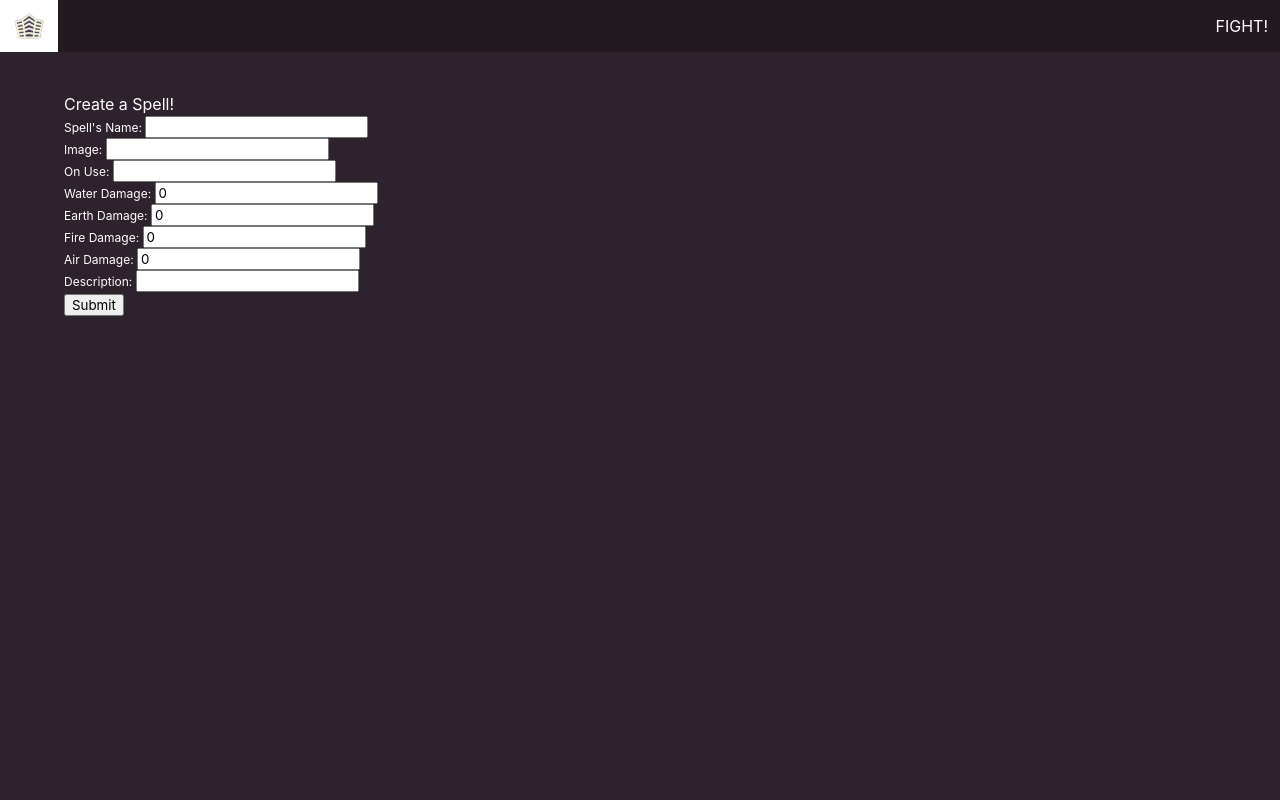
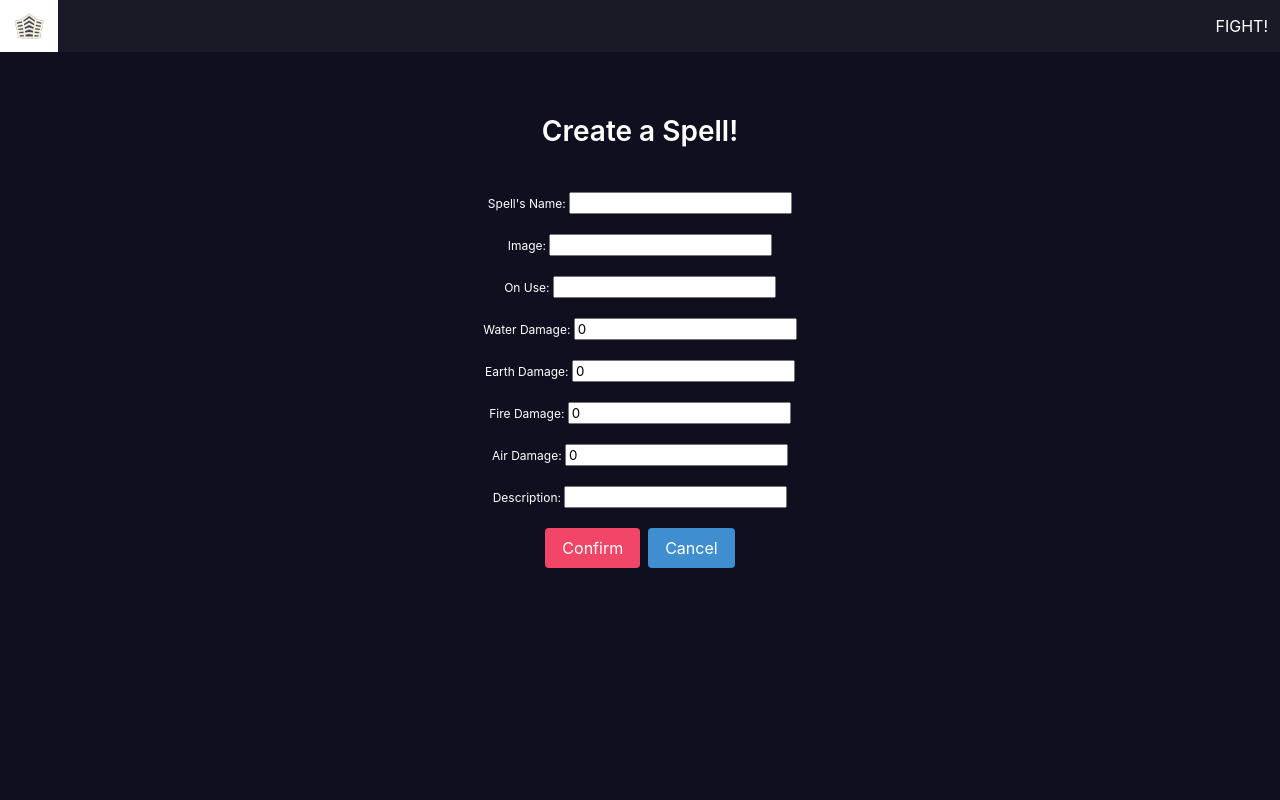
Before and after one commit to TyKirkland/Capstone_Project, a Django app: page /spells/new/ in a window 1280 px wide. Run offline with Django 4.2, Linux system fonts and the light colour scheme.

Commit message:
more styling

```diff
--- a/main_app/static/styles/main.css
+++ b/main_app/static/styles/main.css
@@ -1,12 +1,12 @@
 
 body {
-    background-color: rgb(46, 34, 44);
-    color: #ffffff;
+  background-color: rgb(15, 15, 31);
+  color: #ffffff;
     min-height: 100vh;
   }
 
   .navbarcolor {
-    background-color: rgb(34, 25, 33);
+    background-color: rgb(26, 26, 38);
   }
 
 
@@ -42,7 +42,7 @@ body {
   .card {
     transition: 0.1s linear;
     border: 1px solid white !important;
-    background-color: rgb(68, 53, 65);
+    background-color: rgb(44, 44, 58);
     width: 250px
   }
 
@@ -53,7 +53,7 @@ body {
   }
 
 .cardheaderbackground{
-  background-color: rgb(34, 25, 33) !important;
+  background-color: rgb(26, 26, 38);
   border: 1px solid white !important;
   border-left: 0px !important;
   border-right: 0px !important;
@@ -73,14 +73,14 @@ body {
     top: 45px;
     width: 500px;
     height: 500px;
-    background-color: rgb(68, 53, 65);
+    background-color: rgb(26, 26, 38);
     overflow: hidden;
     border-radius: 5px;
   }
 
   .detail__img::after {
     content: "";
-    background-image: linear-gradient(transparent 60%, rgb(34,25,33));
+    background-image: linear-gradient(transparent 60% rgb(26, 26, 38));
     position: absolute;
     top: 0;
     left: 0;
@@ -241,7 +241,7 @@ body {
 }
 
 .buttonbackground{
-  background-color: rgb(34, 25, 33);
+  background-color: rgb(26, 26, 38);
   color: white;
 }
 
--- a/main_app/templates/character_delete_confirmation.html
+++ b/main_app/templates/character_delete_confirmation.html
@@ -8,7 +8,7 @@
         {% csrf_token %}
         <div class="buttons">
             <input class="button is-danger" type="submit" value="Confirm" />
-            <a class="button is-primary" href="{% url 'character_detail' character.pk %}">Cancel</a>
+            <a class="button is-info" href="{% url 'character_detail' character.pk %}">Cancel</a>
         </div>
     </form>
 
--- a/main_app/templates/spell_create.html
+++ b/main_app/templates/spell_create.html
@@ -2,13 +2,18 @@
 
 {% block content %}
 
-<h1>Create a Spell!</h1>
-<form method = "post">
-    {% csrf_token %}
+<div class="centered formcontainer">
+    <h1 class="title pt-5">Create a Spell!</h1>
+    <form class="formcontent" method = "post">
+        {% csrf_token %}
 
-    {{form.as_p}}
+        {{form.as_p}}
 
-    <input type="submit" value="Submit" />
-</form>
+        <div class="buttons">
+            <input class="button is-danger" type="submit" value="Confirm" />
+            <a class="button is-info" href="{% url 'spell_list' %}">Cancel</a>
+        </div>
+    </form>
+</div>
 
 {% endblock %}
--- a/main_app/templates/weapon_delete_confirmation.html
+++ b/main_app/templates/weapon_delete_confirmation.html
@@ -2,13 +2,15 @@
 
 {% block content %}
 
+<div class="centered formcontainer">
     <h1 class="title pt-5">Are you sure you want to delete {{weapon.name}}?</h1>
-<form method="post">
+    <form class="formcontent" method="post">
         {% csrf_token %}
         <div class="buttons">
             <input class="button is-danger" type="submit" value="Confirm" />
-        <a class="button is-primary" href="{% url 'weapon_detail' weapon.pk %}">Cancel</a>
+            <a class="button is-info" href="{% url 'weapon_detail' weapon.pk %}">Cancel</a>
         </div>
     </form>
+</div>
 
 {% endblock %}
```
Also changed, not shown: main_app/templates/spell_delete_confirmation.html (+5 -2 lines), main_app/templates/spell_update.html (+17 -0 lines), main_app/templates/weapon_create.html (+11 -6 lines), main_app/templates/weapon_update.html (+11 -6 lines). Lines whose indentation alone changed are shown as unchanged.
